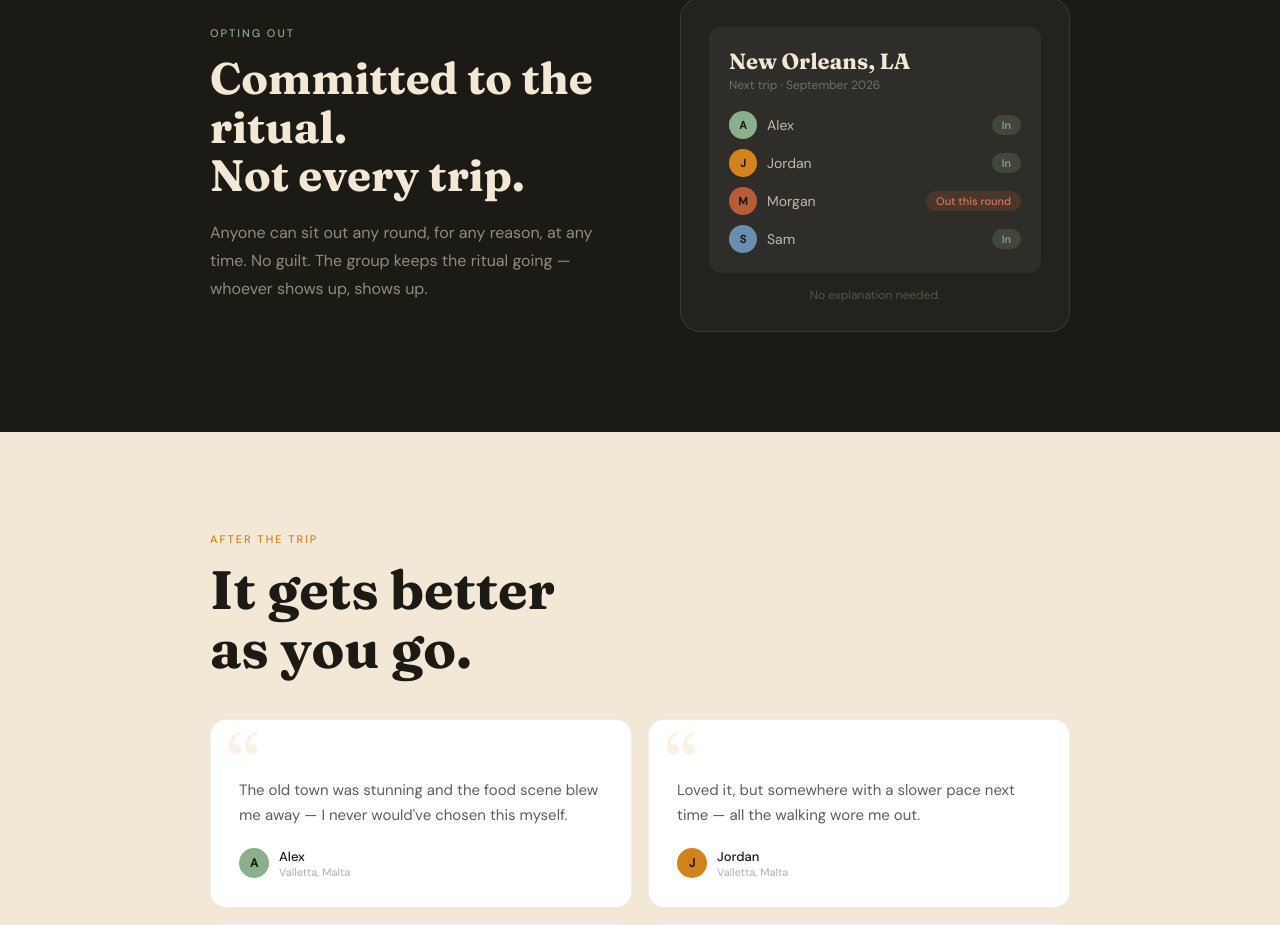
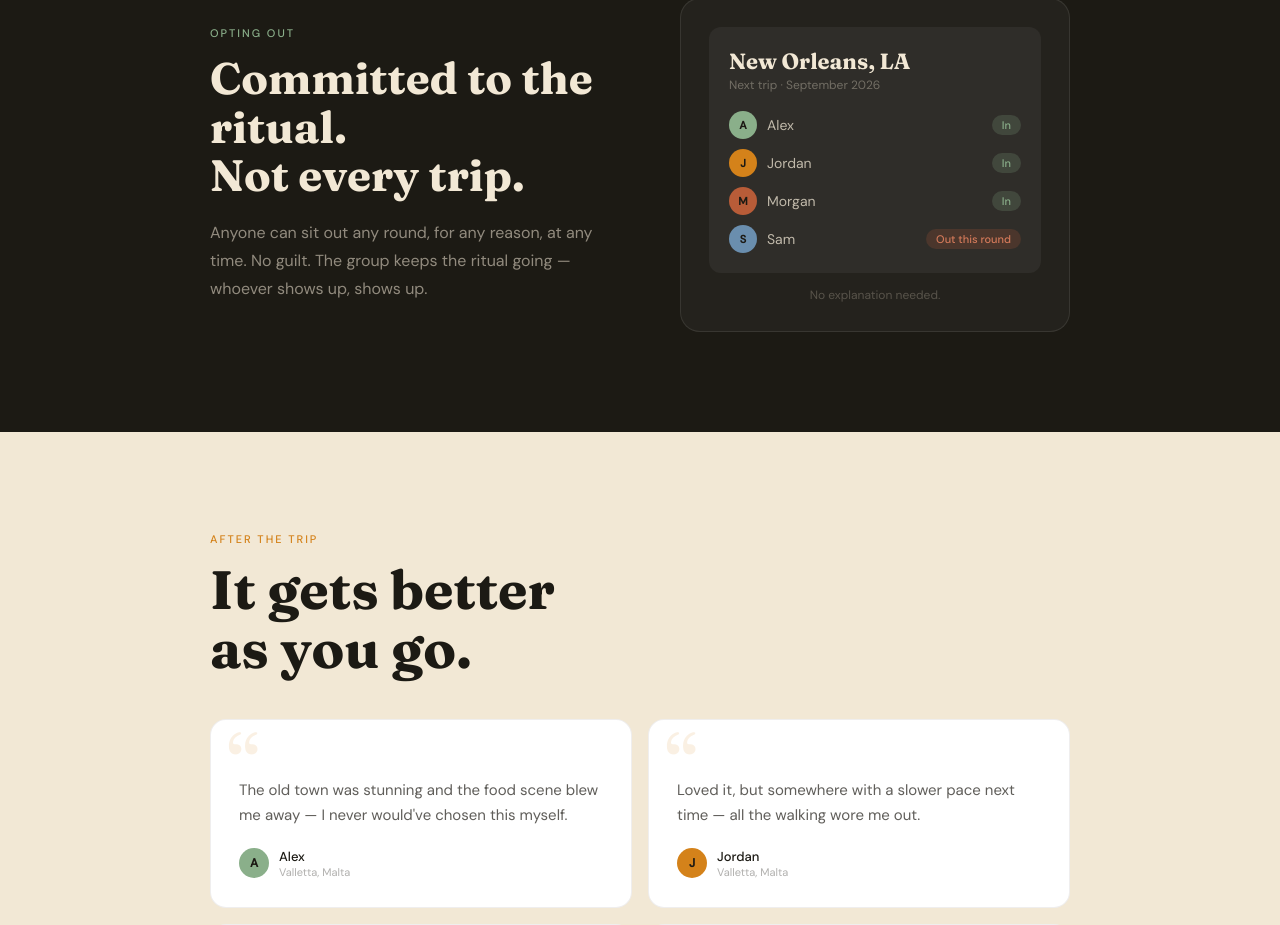
Before and after one commit to dsernst/trip.dsernst.com, a Next.js app: page / in a window 1280 px wide. Shown: the part 2494-3419 px from the top of the page. Built offline with nearby package versions, Linux system fonts and the light colour scheme.

Commit message:
Tweak who's-out in examples, for variety

```diff
--- a/app/page.tsx
+++ b/app/page.tsx
@@ -110,8 +110,8 @@ export default function Home() {
               <div className="people-row">
                 <Person initial="A" name="Alex" color={avatar.sage} status="in" />
                 <Person initial="J" name="Jordan" color={avatar.amber} status="in" />
-                <Person initial="M" name="Morgan" color={avatar.terra} status="out" />
-                <Person initial="S" name="Sam" color={avatar.blue} status="in" />
+                <Person initial="M" name="Morgan" color={avatar.terra} status="in" />
+                <Person initial="S" name="Sam" color={avatar.blue} status="out" />
               </div>
             </div>
             <p className="opt-note">No explanation needed.</p>
```
